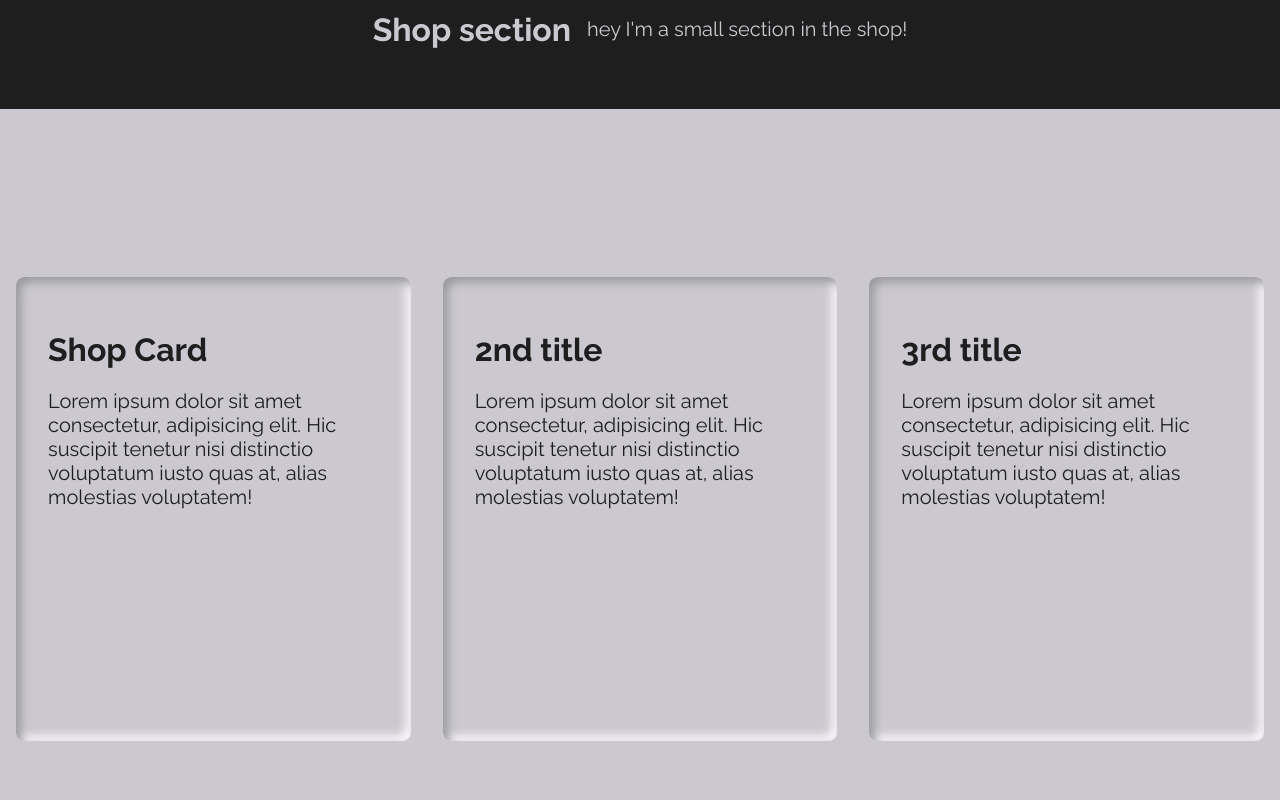
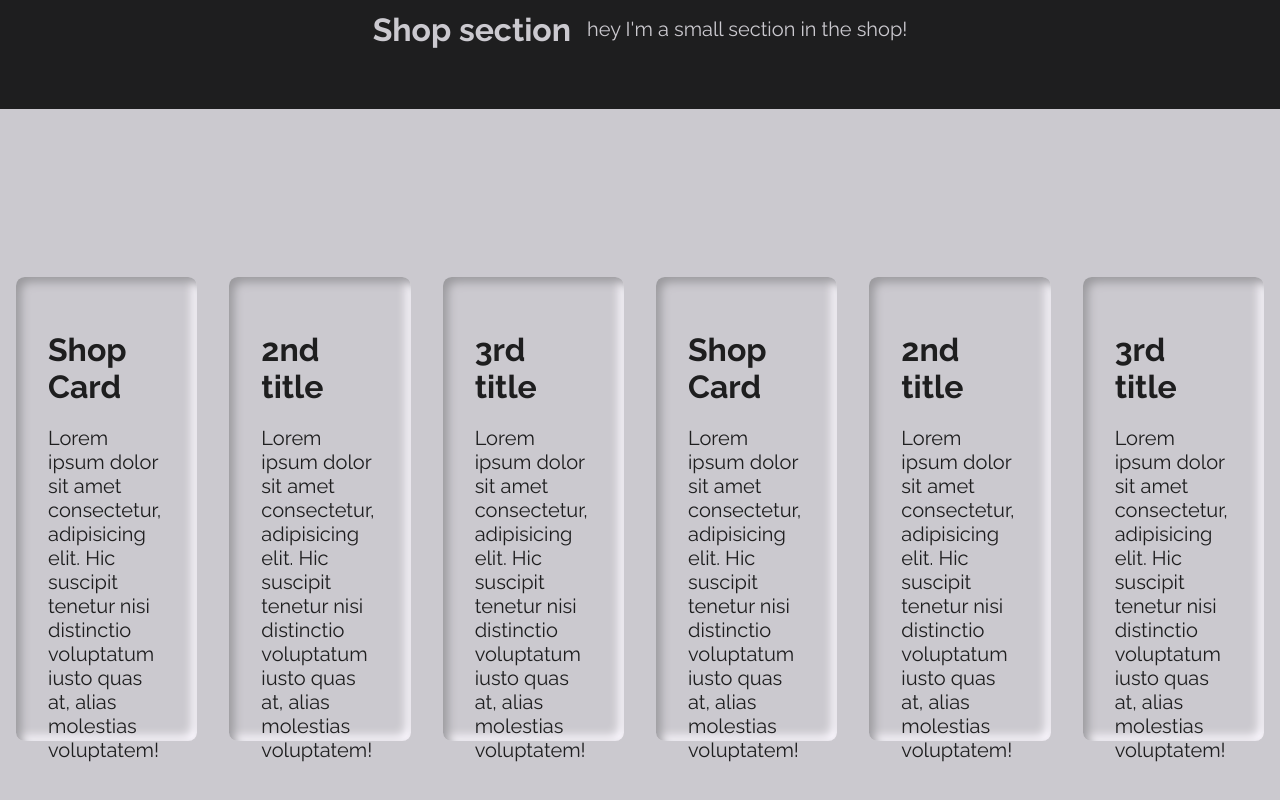
Before and after one commit to MaciejFigat/PTHome, a React (Create React App) app in the folder frontend/: page /shop in a window 1280 px wide. Shown: the part 214-1014 px from the top of the page. Built offline with nearby package versions, Linux system fonts and the light colour scheme.

Commit message:
added some data to test

```diff
--- a/frontend/src/components/menu/Nav.tsx
+++ b/frontend/src/components/menu/Nav.tsx
@@ -33,7 +33,7 @@ const Nav: React.FC<NavProps> = () => {
     else {
       setScrollDirection('up')
     }
-    if (scroll.y === 0) setScrollTop(true)
+    if (scroll.y <= 300) setScrollTop(true)
     else {
       setScrollTop(false)
     }
--- a/frontend/src/components/menu/NavListDesktop.tsx
+++ b/frontend/src/components/menu/NavListDesktop.tsx
@@ -1,6 +1,5 @@
 import React from 'react'
 import { NavList, ListItem, ListItemMobile } from '../../styles/nav'
-import { NavHashLink } from 'react-router-hash-link'
 import { NavLink } from 'react-router-dom'
 import ContactIcons from '../ContactIcons'
 
--- a/frontend/src/screens/Exercise.tsx
+++ b/frontend/src/screens/Exercise.tsx
@@ -11,6 +11,12 @@ const cardDataOne = [
   },
   {
     id: 2,
+    title: '2nd title',
+    description:
+      'Lorem ipsum dolor sit amet consectetur, adipisicing elit. Hic suscipit tenetur nisi distinctio voluptatum iusto quas at, alias molestias voluptatem!',
+  },
+  {
+    id: 3,
     title: '2nd title',
     description:
       'Lorem ipsum dolor sit amet consectetur, adipisicing elit. Hic suscipit tenetur nisi distinctio voluptatum iusto quas at, alias molestias voluptatem!',
--- a/frontend/src/screens/Shop.tsx
+++ b/frontend/src/screens/Shop.tsx
@@ -21,6 +21,24 @@ const cardDataOne = [
     description:
       'Lorem ipsum dolor sit amet consectetur, adipisicing elit. Hic suscipit tenetur nisi distinctio voluptatum iusto quas at, alias molestias voluptatem!',
   },
+  {
+    id: 4,
+    title: 'Shop Card',
+    description:
+      'Lorem ipsum dolor sit amet consectetur, adipisicing elit. Hic suscipit tenetur nisi distinctio voluptatum iusto quas at, alias molestias voluptatem!',
+  },
+  {
+    id: 5,
+    title: '2nd title',
+    description:
+      'Lorem ipsum dolor sit amet consectetur, adipisicing elit. Hic suscipit tenetur nisi distinctio voluptatum iusto quas at, alias molestias voluptatem!',
+  },
+  {
+    id: 6,
+    title: '3rd title',
+    description:
+      'Lorem ipsum dolor sit amet consectetur, adipisicing elit. Hic suscipit tenetur nisi distinctio voluptatum iusto quas at, alias molestias voluptatem!',
+  },
 ]
 interface ShopProps {}
 
```
